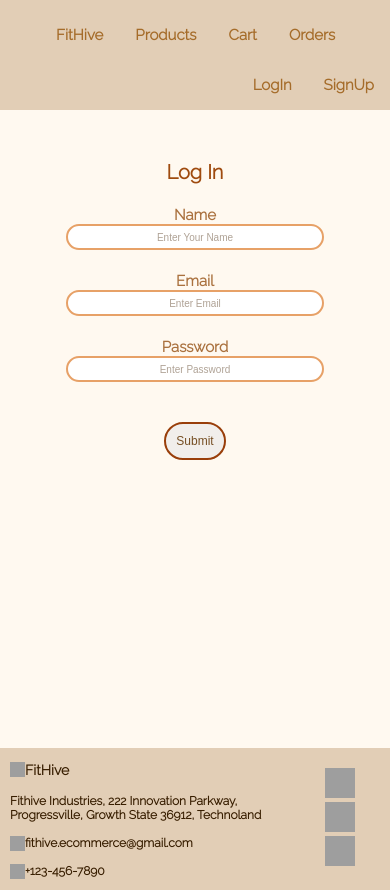
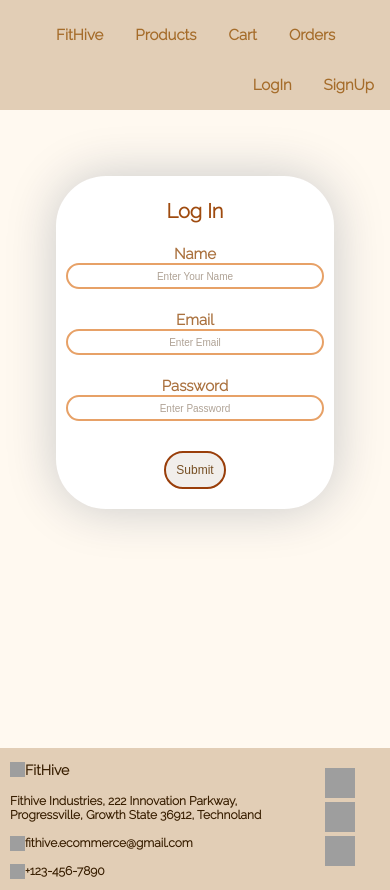
Before and after one commit to JAYAKANTHARUN/FitHive, a React (Create React App) app in the folder client/: page /login in a window 390 px wide. Built offline with nearby package versions, Linux system fonts and the light colour scheme; grey boxes are pictures that could not be loaded.

Commit message:
Checking Errors5

```diff
--- a/client/src/App.css
+++ b/client/src/App.css
@@ -11,10 +11,12 @@ body {
   margin-top: 220px;
   margin-left: 720px;
 }
-.productsloading{
+
+.productsloading {
   margin-top: 220px;
   margin-left: 720px;
 }
+
 .searchloading {
   margin-top: 100px;
   margin-left: 0px;
@@ -117,9 +119,21 @@ body {
   transform: scale(1.2)
 }
 
+.signuppage {
+  display: flex;
+  justify-content: center;
+  align-items: center;
+  margin: 50px;
+}
+
 .signup {
-  margin: 50px;
+  margin: 10px;
   text-align: center;
+
+  background-color: white;
+  padding: 50px;
+  border-radius: 50px;
+  box-shadow: 0 0 50px rgb(200, 200, 200);
 
   opacity: 0;
   /* transform: translateY(20px); */
@@ -132,11 +146,11 @@ body {
 }
 
 .signup h1 {
-  font-size: 40px;
+  font-size: 30px;
   color: rgb(159, 75, 15);
   font-weight: bolder;
   font-family: 'Raleway', sans-serif;
-  margin-bottom: 50px;
+  margin-bottom: 30px;
 }
 
 .signup label {
@@ -1061,7 +1075,7 @@ hr {
   }
 }
 
-@media only screen and (max-width:600px){
+@media only screen and (max-width:600px) {
   body {
     position: relative;
     min-height: 690px;
@@ -1073,10 +1087,12 @@ hr {
     margin-top: 200px;
     margin-left: 140px;
   }
-  .productsloading{
+
+  .productsloading {
     margin-top: 180px;
     margin-left: 0px;
   }
+
   .searchloading {
     margin-top: 100px;
     margin-left: 0px;
@@ -1180,9 +1196,21 @@ hr {
     transform: scale(1.2)
   }
 
+  .signuppage {
+    display: flex;
+    justify-content: center;
+    align-items: center;
+    margin: 0px;
+  }
+
   .signup {
     margin: 50px;
     text-align: center;
+
+    background-color: white;
+    padding: 10px;
+    border-radius: 50px;
+    box-shadow: 0 0 50px rgb(200, 200, 200);
 
     opacity: 0;
     /* transform: translateY(20px); */
@@ -1247,7 +1275,8 @@ hr {
     background-color: rgb(241, 238, 235);
     border: 2px solid rgb(153, 62, 10);
     border-radius: 20px;
-    margin-top: 20px;
+    margin-top: 10px;
+    margin-bottom: 10px;
     padding: 10px;
     transition: all 0.5s ease;
   }
@@ -2037,7 +2066,8 @@ hr {
     width: 13px;
     height: 13px;
   }
-  .radio label{
+
+  .radio label {
     font-size: 13px;
   }
 
--- a/client/src/components/Login.js
+++ b/client/src/components/Login.js
@@ -57,6 +57,7 @@ const Login = () => {
                     </div>
                 </div>
             ) : (
+                <div className="signuppage">
                     <div className={`signup ${isVisible ? 'show' : ''}`}>
                         <h1>Log In</h1>
                         <label>Name</label><br />
@@ -67,6 +68,7 @@ const Login = () => {
                         <input type="password" id='password' placeholder='Enter Password' value={password} onChange={(e) => { setpassword(e.target.value) }} /><br /><br />
                         <button type='submit' onClick={handlelogin}>Submit</button>
                     </div>
+                </div>
             )}
         </div>
     )
--- a/client/src/components/SignUp.js
+++ b/client/src/components/SignUp.js
@@ -60,6 +60,7 @@ const SignUp = () => {
                     </div>
                 </div>
             ) : (
+                <div className='signuppage'>
                     <div className={`signup ${isVisible ? 'show' : ''}`}>
                         <h1>Sign Up</h1>
                         <label>Name</label><br />
@@ -71,6 +72,7 @@ const SignUp = () => {
                         <a href="/login">Already have an account ? </a><br />
                         <button type='submit' onClick={collectdata}>Submit</button>
                     </div>
+                </div>
             )}
         </div>
     )
--- a/client/src/components/UserProducts.js
+++ b/client/src/components/UserProducts.js
@@ -23,9 +23,8 @@ const UserProducts = () => {
     }, [])
 
     const getproducts = async () => {
-        // let result = await fetch('http://127.0.0.1:3000/userproducts')
-        // let result = await fetch(`mongodb+srv://jayakantharun03:${password}@cluster0.txiaeb6.mongodb.net/`)
-        let result = await fetch('/userproducts')
+        //let result = await fetch('http://127.0.0.1:3000/userproducts')
+        let result = await fetch('https://fithive.onrender.com/userproducts')
         result = await result.json()
         setproducts(result)
         setIsLoading(false)
```
Lines whose indentation alone changed are shown as unchanged.
